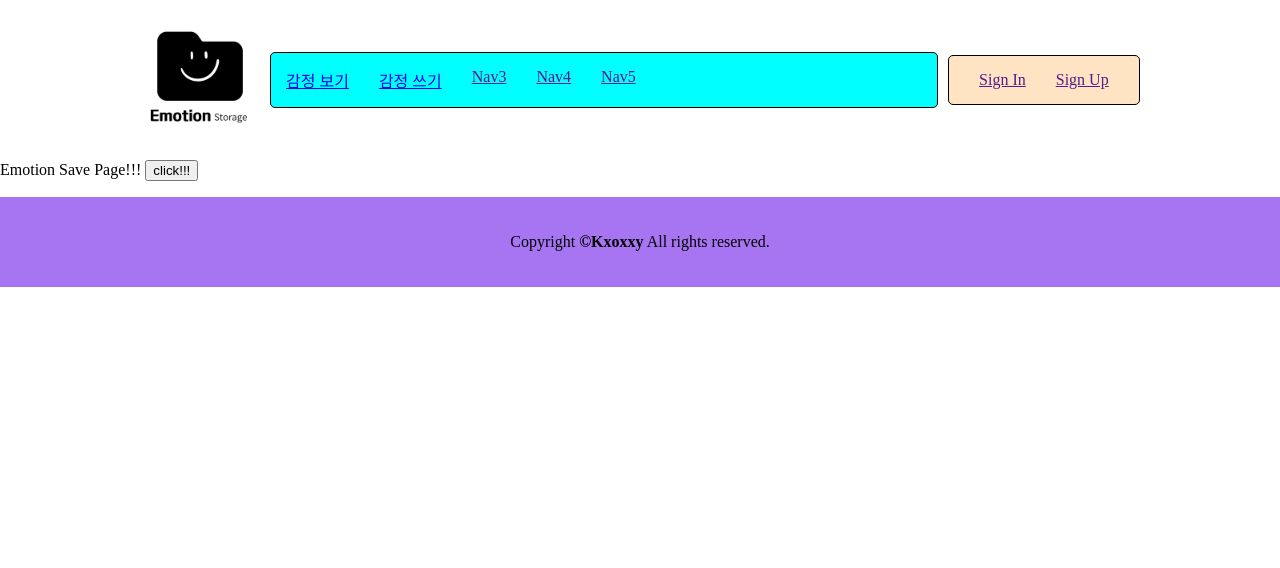
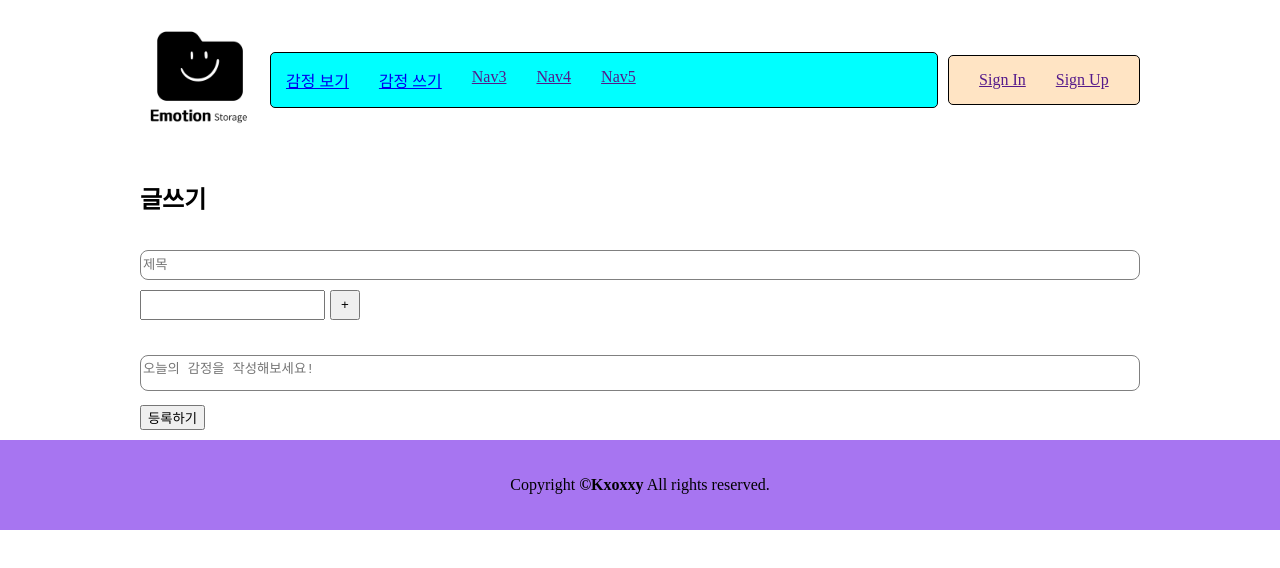
Before and after one commit to jisr0703/emotion-storage-client, a Vue app: page /save in a window 1280 px wide. Shown: the top 568 px of the page. Built offline with nearby package versions, Linux system fonts and the light colour scheme; what axios-mock-adapter would draw is missing.

Commit message:
Working on the layout of the post creation page

```diff
--- a/src/App.vue
+++ b/src/App.vue
@@ -1,7 +1,9 @@
 <template>
   <div id="app">
     <ESHeader />
-    <router-view />
+    <div class="main">
+      <router-view />
+    </div>
     <ESFooter />
   </div>
 </template>
@@ -15,3 +17,7 @@
   components: {ESHeader,ESFooter}
 }
 </script>
+
+<style scoped>
+@import '@/styles/styles.css';
+</style>
--- a/src/components/emotions/save/EmotionSave.vue
+++ b/src/components/emotions/save/EmotionSave.vue
@@ -1,9 +1,27 @@
 <template>
-    <div>
-        Emotion Save Page!!!
-        <button @click="fetchData"> click!!! </button>
-        <p>{{ data }}</p>
-    </div>
+    <article class="post-write-area">
+        <h1 :style="{width: '100%'}">글쓰기</h1>
+        <form class="post-write-form">
+            <div class="title">
+                <input class="post-title-input" type="text" v-model="title" value placeholder="제목" maxlength="100">
+            </div>
+            <div class="tag">
+                <div class="tag-input">
+                    <input class="post-tag-input" type="text" v-model="newTag" @keydown.enter.prevent="addTag()">
+                    <button class="tag-add-button" @click.prevent="addTag">+</button>
+                </div>
+                <ul class="tag-list">
+                    <li class="tag-box" v-for="tag in this.tags" :key="tag">#{{ tag }}</li>
+                </ul>
+            </div>
+            <div class="content">
+                <textarea class="post-content-input" type="text" ref="contentTextarea" v-model="content" @input="adjustTextareaHeight" value placeholder="오늘의 감정을 작성해보세요!" maxlength="10000"></textarea>
+            </div>
+            <div class="post-button">
+                <button>등록하기</button>
+            </div>
+        </form>
+    </article>
 </template>
 
 <script>
@@ -13,8 +31,9 @@
     name: 'EmotionSave',
     data() {
         return {
-            data: undefined,
-        }
+            newTag: '',
+            tags: []
+        };
     },
     methods: {
         async fetchData(){
@@ -23,10 +42,26 @@
             }catch(error){
                 console.log(error + '!!!')
             }
+        },
+        adjustTextareaHeight() {
+            this.$refs.contentTextarea.style.height = 'auto';
+            this.$refs.contentTextarea.style.height = this.$refs.contentTextarea.scrollHeight + 'px';
+        },
+        addTag(){
+            if (this.newTag.trim() !== '') {
+                if (this.tags.length >= 5) {
+                    alert("태그는 5개까지 입력가능해요😂");
+                } else {
+                    this.tags.push(this.newTag);
+                }
+                console.log(this.tags)
+                this.newTag = '';
+            }
         }
     },
 }
 </script>
 
-<style>
+<style scoped>
+@import '@/styles/styles.css';
 </style>
--- a/src/components/emotions/view/EmotionView.vue
+++ b/src/components/emotions/view/EmotionView.vue
@@ -1,5 +1,4 @@
 <template>
-    <div class="main">
     <article class="post-view-list-area" v-if="dataProcessed">
     <section class="index-top"></section>
             <section class="post-area" v-for="yearPosts in this.postObj" :key="yearPosts">
@@ -22,7 +21,6 @@
     <article class="post-view-list-area" v-else>
         <p>Loading...</p>
     </article>
-    </div>
 </template>
 
 <script>
--- a/src/styles/styles.css
+++ b/src/styles/styles.css
@@ -3,6 +3,11 @@
     margin: 0;
     display: flex;
     flex-direction: column;
+}
+
+.main{
+    display: flex;
+    justify-content: center;
 }
 
 .btn,
@@ -167,11 +172,6 @@
 /* EmotionStorageMain */
 
 /* EmotionView */
-
-.main{
-    display: flex;
-    justify-content: center;
-}
 .post-view-list-area {
 
 }
@@ -191,17 +191,20 @@
 .year-area {
     font-size: 26px;
     font-weight: bold;
-    background: linear-gradient(90deg, #1BFB9B, #2AF6EA);
+    /* background: linear-gradient(90deg, #1BFB9B, #2AF6EA); */
+    background: linear-gradient(90deg, #1BFB9B, white);
 }
 
 .month-area {
     font-size: 20px;
     font-weight: bold;
-    background: linear-gradient(90deg, #FACF68, #FB70B1);
+    /* background: linear-gradient(90deg, #FACF68, #FB70B1); */
+    background: linear-gradient(90deg, #FACF68, white);
 }
 
 .day-area {
-    background: linear-gradient(90deg, #34E4E2, #B586F8);
+    /* background: linear-gradient(90deg, #34E4E2, #B586F8); */
+    background: linear-gradient(90deg, white, #B586F8);
 }
 
 .day-span {
@@ -209,3 +212,87 @@
     font-weight: bold;
 }
 /* EmotionView */
+
+/* EmotionSave */
+.post-write-area{
+    display: flex;
+    flex-direction: column;
+    width: 1000px;
+
+    gap: 15px;
+}
+
+.post-write-form{
+    display: flex;
+    flex-direction: column;
+    height: auto;
+    width: 100%;
+
+    gap: 10px;
+}
+
+.title{
+    /* width: 100%; */
+}
+
+.tag{
+    display: flex;
+    flex-direction: column;
+    height: auto;
+    width: 100%;
+
+    gap: 5px;
+}
+
+.tag-input{
+    display: flex;
+    flex-direction: row;
+    width: 100%;
+    gap: 5px;
+}
+
+.post-tag-input{
+    box-sizing: border-box;
+    height: 30px;
+    width: auto;
+}
+
+.tag-add-button{
+    box-sizing: border-box;
+    height: 30px;
+    width: 30px;
+}
+
+.tag-list{
+    display: flex;
+    flex-direction: row;
+    justify-content: flex-start;
+    margin: 5px 0px;
+    padding: 5px
+}
+
+.tag-box{
+    box-sizing: border-box;
+    border: .5px solid gray;
+    border-radius: 12px;
+    list-style-type: none;
+    margin: 0 5px;
+}
+
+.post-title-input{
+    box-sizing: border-box;
+    height: 30px;
+    width: 100%;
+    border: 1px solid gray;
+    border-radius: 8px;
+}
+
+.post-content-input{
+    box-sizing: border-box;
+    width: 100%;
+    resize: none;
+    overflow-y: auto;
+    border: 1px solid gray;
+    border-radius: 8px;
+}
+/* EmotionSave */
```
Also changed, not shown: src/components/emotions/view/carenderView.vue (deleted, +0 -78 lines). Lines whose indentation alone changed are shown as unchanged.
